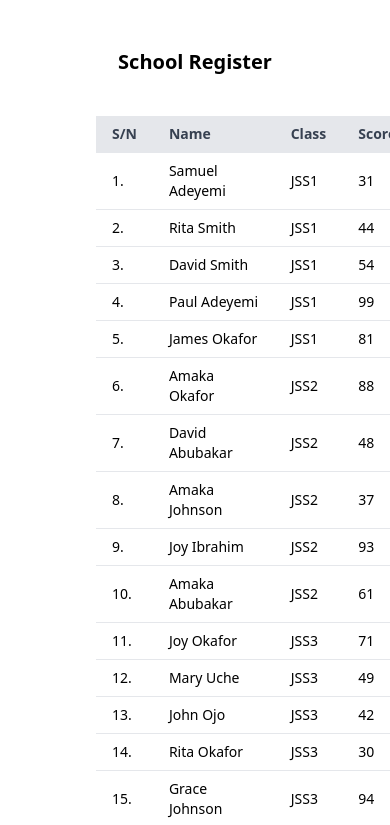
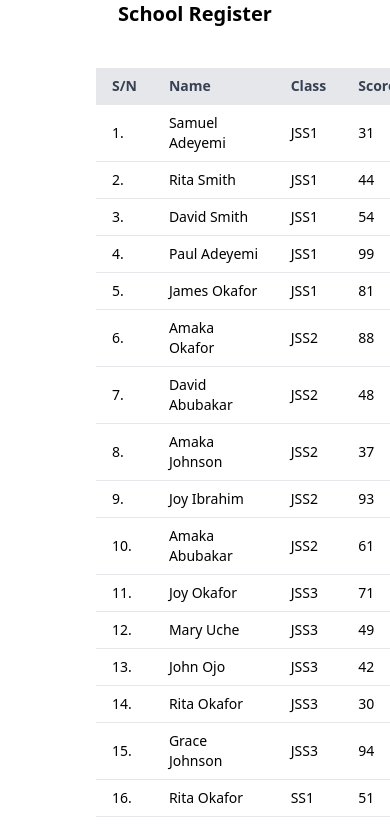
Before and after one commit to dgplang/student-records, a website: page index.html in a window 390 px wide. Shown: the top 825 px of the page. Drawn offline with Linux system fonts and the light colour scheme; a web font is replaced by a local one.

Commit message:
updates to achieve more responsivenss

```diff
--- a/index.html
+++ b/index.html
@@ -53,7 +53,7 @@
 
         // All Students
         let generalContainer = document.querySelector("#general-container")
-        generalContainer.setAttribute("class", "py-12")
+        generalContainer.setAttribute("class", "py-6")
         let title = document.createElement("h1")
         title.setAttribute("class", "text-xl sm:text-2xl md:text-3xl lg:text-4xl font-bold text-center")
         title.innerText = "School Register"
@@ -105,13 +105,13 @@
 
         // Students By Class
         let classContainer = document.querySelector("#class-container")
-        classContainer.setAttribute("class", "my-12")
+        classContainer.setAttribute("class", "py-6")
         let classTitle = document.createElement("h1")
         classTitle.setAttribute("class", "text-xl sm:text-2xl md:text-3xl lg:text-4xl font-bold text-center")
         classTitle.innerText = "School Register By Class"
         classContainer.appendChild(classTitle)
 
-        // JSS 1
+        // JSS 11
         let jss1title = document.createElement("h1")
         jss1title.setAttribute("class", "text-xl sm:text-2xl md:text-3xl lg:text-4xl font-bold text-center")
         jss1title.innerText = "JSS 1"
@@ -383,7 +383,7 @@
 
         // Students By Grades
         let gradeContainer = document.querySelector("#class-container")
-        gradeContainer.setAttribute("class", "my-12")
+        gradeContainer.setAttribute("class", "py-6")
         let gradeTitle = document.createElement("h1")
         gradeTitle.setAttribute("class", "text-xl sm:text-2xl md:text-3xl lg:text-4xl font-bold text-center")
         gradeTitle.innerText = "School Register By Grades"
```
Also changed, not shown: dist/index.html.
